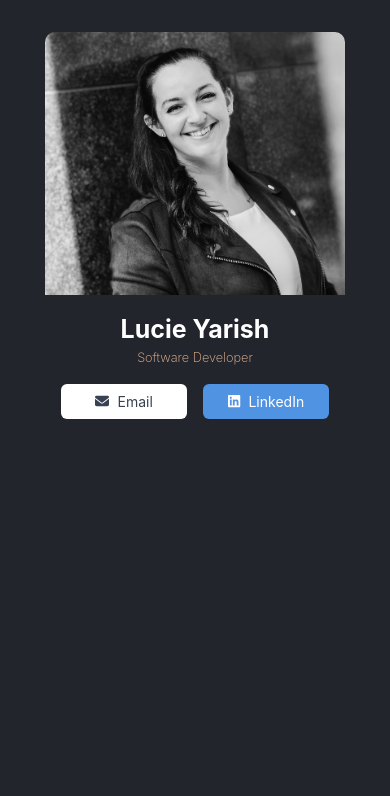
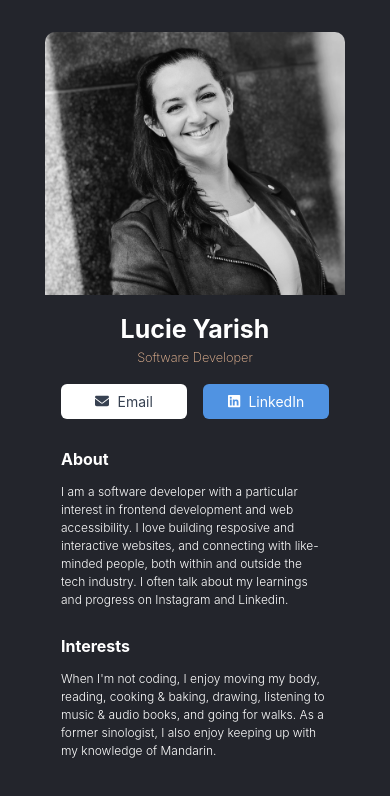
Before and after one commit to lucieyarish/digital-business-card, a React (Vite) app: page / in a window 390 px wide. Shown: the top 796 px of the page. Built offline with nearby package versions, Linux system fonts and the light colour scheme.

Commit message:
Create IntroSection & Intro components with styles for mobile devices

```diff
--- a/src/App.jsx
+++ b/src/App.jsx
@@ -1,10 +1,12 @@
 import './App.css';
 import Info from './containers/Info';
+import Intro from './containers/Intro';
 
 const App = () => {
   return (
     <div className="card-container">
       <Info />
+      <Intro />
     </div>
   );
 };
--- /dev/null
+++ b/src/components/IntroSection.css
@@ -0,0 +1,15 @@
+.intro-section {
+    text-align: left;
+    padding: 0.8em 1em 0 1em;
+}
+
+.intro-section--title {
+    margin: 0;
+    font-size: 1rem;
+}
+
+.intro-section--content {
+    font-size: 0.75rem;
+    font-weight: 300;
+    line-height: 1.5;
+}
--- /dev/null
+++ b/src/components/IntroSection.jsx
@@ -0,0 +1,12 @@
+import './IntroSection.css';
+
+const IntroSection = (props) => {
+  return (
+    <article class="intro-section">
+      <h3 className="intro-section--title">{props.title}</h3>
+      <p className="intro-section--content">{props.content}</p>
+    </article>
+  );
+};
+
+export default IntroSection;
--- /dev/null
+++ b/src/containers/Intro.jsx
@@ -0,0 +1,21 @@
+import './Intro.css';
+import IntroSection from '../components/IntroSection';
+
+const Intro = () => {
+  const aboutSectionTitle = 'About';
+  const interestsSectionTitle = 'Interests';
+  const aboutSectionContent = `I am a software developer with a particular interest in frontend development and web accessibility. I love building resposive and interactive websites, and connecting with like-minded people, both within and outside the tech industry. I often talk about my learnings and progress on Instagram and Linkedin.`;
+  const interestsSectionContent = `When I'm not coding, I enjoy moving my body, reading, cooking & baking, drawing, listening to music & audio books, and going for walks. As a former sinologist, I also enjoy keeping up with my knowledge of Mandarin.`;
+
+  return (
+    <main>
+      <IntroSection title={aboutSectionTitle} content={aboutSectionContent} />
+      <IntroSection
+        title={interestsSectionTitle}
+        content={interestsSectionContent}
+      />
+    </main>
+  );
+};
+
+export default Intro;
```
Also changed, not shown: src/containers/Intro.css (added).
